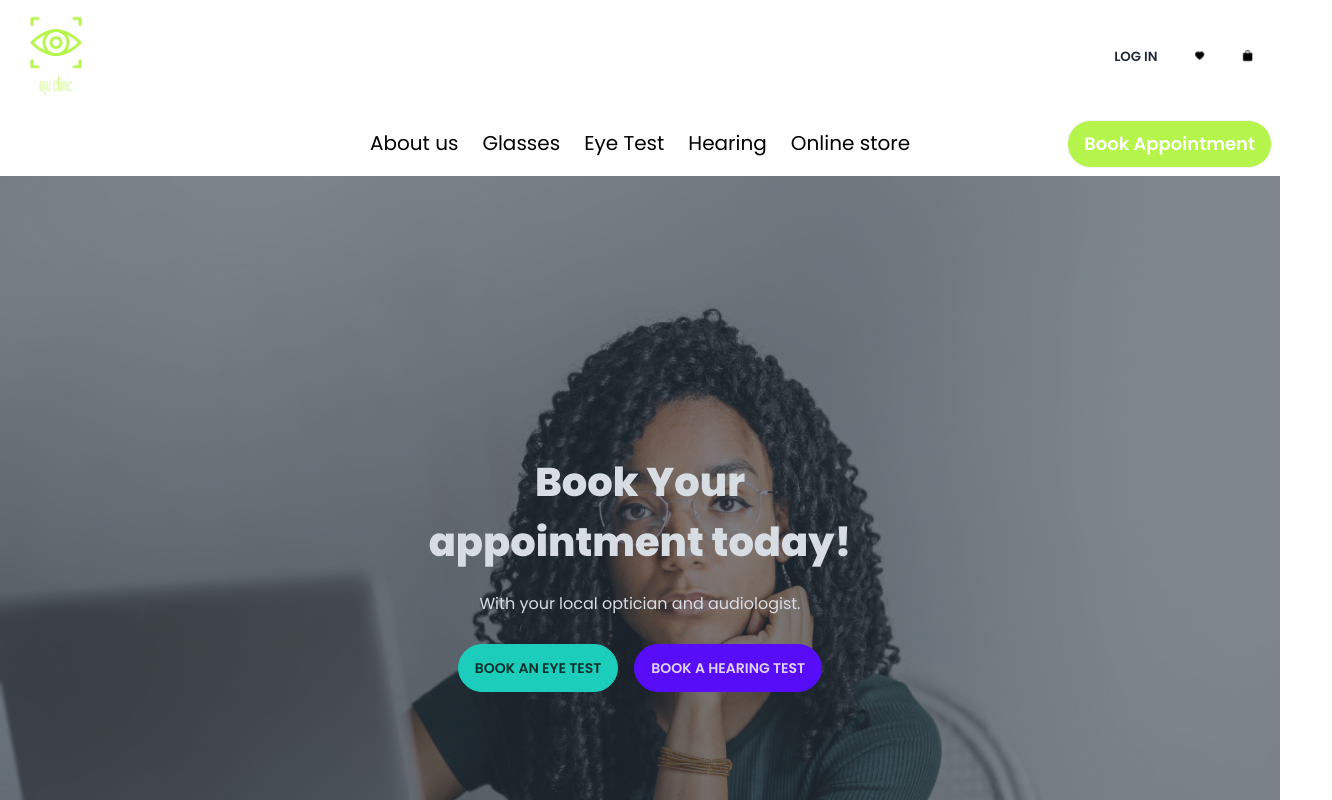
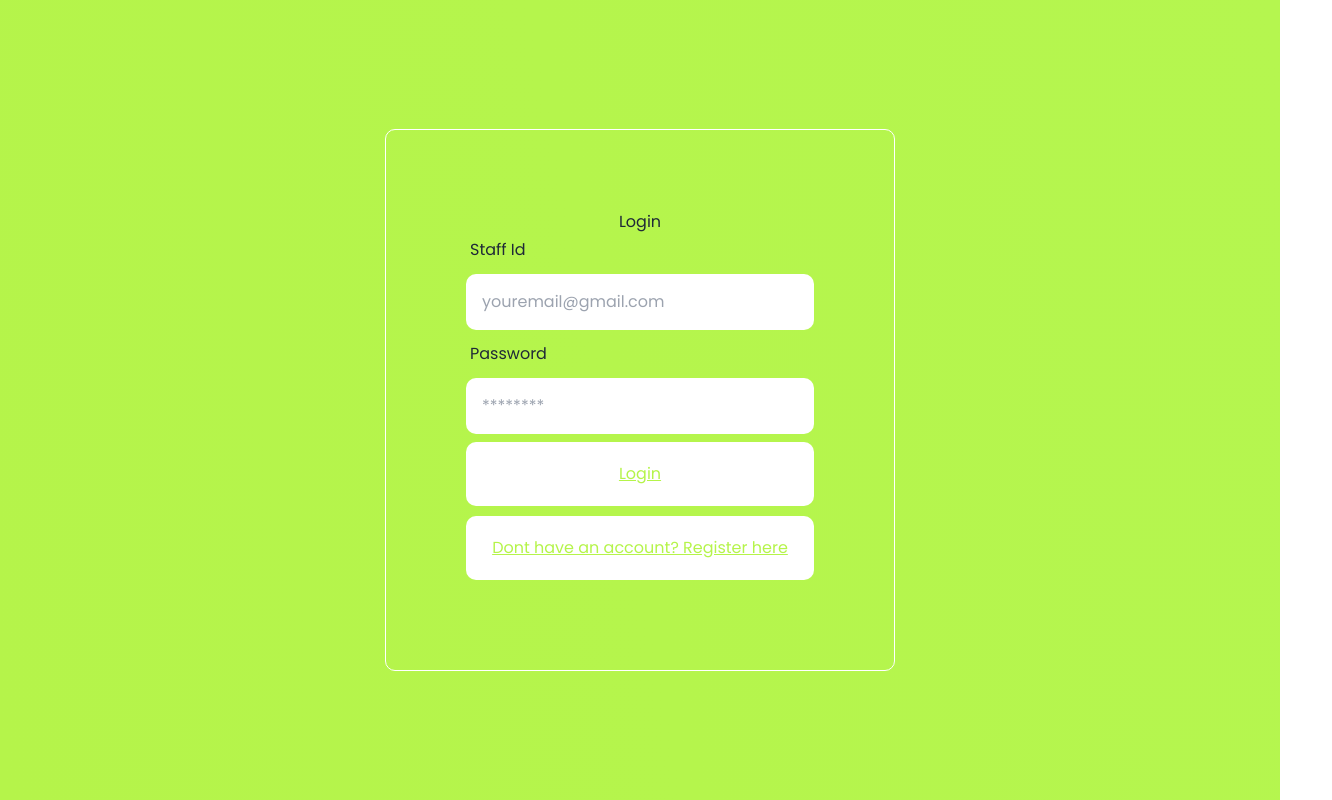
Before and after one commit to nsilva1/oju-clinic, a React (Vite) app: page /form in a window 1280 px wide. Shown: the top 800 px of the page, 1332 px wide, since content can reach past the window. Built offline with nearby package versions, Linux system fonts and the light colour scheme.

Commit message:
6/24/2023 03:18

```diff
--- a/src/App.tsx
+++ b/src/App.tsx
@@ -1,8 +1,11 @@
+import React from 'react';
+import { BrowserRouter, Route, Routes } from 'react-router-dom';
 import NavBar from './components/common/NavBar';
 import Home from './components/pages/home/Home';
 import Footer from './components/common/Footer';
+import Form from './Form';
 
-const App = () => {
+function Layout() {
   return (
     <div className='bg-white'>
       <NavBar />
@@ -10,6 +13,17 @@ const App = () => {
       <Footer />
     </div>
   );
-};
+}
+
+function App() {
+  return (
+    <BrowserRouter>
+      <Routes>
+        <Route path="/" element={<Layout />} />
+        <Route path="/form" element={<Form />} />
+      </Routes>
+    </BrowserRouter>
+  );
+}
 
 export default App;
--- /dev/null
+++ b/src/Form.tsx
@@ -0,0 +1,23 @@
+import React, {useState} from 'react'
+import Login from './components/common/Login';
+import Register from './components/common/Register';
+
+
+function Form() {
+  const[currentForm, setCurrentForm] = useState('login')
+  const toggleForm = (formName: React.SetStateAction<string>) => {
+    setCurrentForm(formName);
+  }
+
+  return (
+    <div className='Form bg-white '>
+      <div>
+      {
+        currentForm === 'login' ? <Login onFormSwitch ={toggleForm} /> :<Register onFormSwitch ={toggleForm} />
+      }
+      </div>
+    </div>
+  );
+};
+
+export default Form;
--- a/src/components/common/Header.tsx
+++ b/src/components/common/Header.tsx
@@ -1,11 +1,12 @@
+import React from 'react';
 import { AiFillHeart } from 'react-icons/ai';
 import { BsFillBagFill } from 'react-icons/bs';
 import oju_clinic from '../../assets/oju_clinic-bg.png';
-
+import { Link } from 'react-router-dom';
 
 const Header = () => {
   return (
-    <div className=''>
+    <div>
       <div className='navbar bg-base-100'>
         <div className='navbar-start font-semibold hidden md:flex'>
           <img className='w-24 h-24' src={oju_clinic} alt='' />
@@ -16,7 +17,10 @@ const Header = () => {
         </div>
 
         <div className='navbar-end hidden md:flex'>
-          <button className='btn btn-ghost'>Log in</button>
+          <div>
+            <Link to="/form" className='btn btn-ghost'>LOG IN</Link>
+          </div>
+
           <button className='btn btn-ghost btn-circle'>
             <AiFillHeart className='text-[80%] text-black hover:text-blueColorsicon' />
           </button>
--- /dev/null
+++ b/src/components/common/Login.tsx
@@ -0,0 +1,27 @@
+import React, {useState} from 'react';
+
+export const Login = (props: { onFormSwitch: (arg0: string) => void; }) => {
+  const [email, setEmail] = useState('');
+  const [pass, setPass] = useState('');
+
+  const handleSubmit = (e: { preventDefault: () => void; }) => {
+    e.preventDefault();
+    console.log(email);
+  }
+  return (
+    <div className='auth-form-container'>
+      <h2>Login</h2>
+       <form className='login-form' onSubmit={handleSubmit}>
+            <label htmlFor="email">Staff Id</label>
+            <input value={email} onChange={(e) => setEmail(e.target.value)} type="email" placeholder='youremail@gmail.com' id='email' name='email'/>
+            <label htmlFor="password">Password</label>
+            <input value={pass} onChange={(e) => setPass(e.target.value)}type="password" placeholder='********' id='email' name='password'/>
+            <button className='formbtn'  type='submit'>Login</button>
+       </form>
+       <button className='formbtn' onClick={()=> props.onFormSwitch('register') }> Dont have an account? Register here</button>
+    </div>
+
+  )
+}
+
+export default Login;
--- /dev/null
+++ b/src/components/common/Register.tsx
@@ -0,0 +1,38 @@
+import React, {useState} from 'react';
+
+
+export const Register = (props: { onFormSwitch: (arg0: string) => void; }) => {
+    const [name, setName] = useState('');
+    const [email, setEmail] = useState('');
+    const [phoneNumber, setPhoneNumber] = useState('');
+    const [managerCode, setManagerCode] = useState('');
+
+
+
+    const handleSubmit = (e: { preventDefault: () => void; }) => {
+        e.preventDefault();
+        console.log(email);
+
+    }
+
+
+    return (
+        <div className='auth-form-container'>
+        <h2>Register</h2>
+        <form className='register-form' onSubmit={handleSubmit}>
+             <label htmlFor="id">Full name</label>
+             <input value={name} onChange={(e) => setName(e.target.value)} type="text" placeholder='Full name' id='name' name='name'/>
+             <label htmlFor="email">Email</label>
+             <input value={email} onChange={(e) => setEmail(e.target.value)}type="Email" placeholder='johndoe@gmail.com' id='' name='email'/>
+             <label htmlFor="email">phoneNumber</label>
+             <input value={phoneNumber} onChange={(e) => setPhoneNumber(e.target.value)}type="text" placeholder='(+234) 800000000' id='number' name='number'/>
+             <label htmlFor="email">Manager Code</label>
+             <input value={managerCode} onChange={(e) => setManagerCode(e.target.value)}type="password" placeholder='*******' id='managerCode' name='managerCode'/>
+             <button className='formbtn' type='submit'>Login</button>
+        </form>
+        <button className='formbtn' onClick={()=> props.onFormSwitch('login')}>Already have an account? Login here.</button>
+     </div>
+  )
+}
+
+export default Register;
--- a/src/index.css
+++ b/src/index.css
@@ -76,3 +76,58 @@ li:hover::before{
     transform: translateY(0);
   }
 }
+
+.Form{
+text-align:center;
+display: flex;
+min-height: 100vh;
+align-items: center;
+justify-content: center;
+background-image: linear-gradient(79deg, #b5f44a, #b5f54c 48%, #b5f64f);
+}
+
+.auth-form-container, .login-form, .register-form{
+  display: flex;
+  flex-direction: column;
+
+
+}
+@media screen and (min-width:600px)
+{
+  .auth-form-container{
+    padding: 5rem;
+    border: 1px solid white;
+    border-radius: 10px;
+    margin: 0.5rem;}
+}
+
+
+
+
+label{
+  text-align: left;
+  padding: 0.25rem;
+}
+
+input{
+  margin: 0.5rem 0;
+  padding: 1rem;
+  border: none;
+  border-radius: 10px;
+
+
+}
+
+.formbtn{
+  border: none;
+  background-color: white;
+  padding: 20px;
+  border-radius: 10px;
+  background-color: none;
+  text-decoration: underline;
+  cursor: pointer;
+  margin-bottom: 10px;
+  color: #b5f44a;
+
+
+}
--- /dev/null
+++ b/src/index.tsx
@@ -0,0 +1,13 @@
+import React from 'react';
+import ReactDom from 'react-dom'
+import App from './App';
+
+import { BrowserRouter } from 'react-router-dom';
+
+
+ReactDom.render(
+<BrowserRouter>
+    <App />
+</BrowserRouter>,
+document.getElementById('root')
+);
```
Also changed, not shown: package.json (+5 -2 lines), .yarnrc.yml (added), 2 other files (tests, documents, lock files or other folders).
